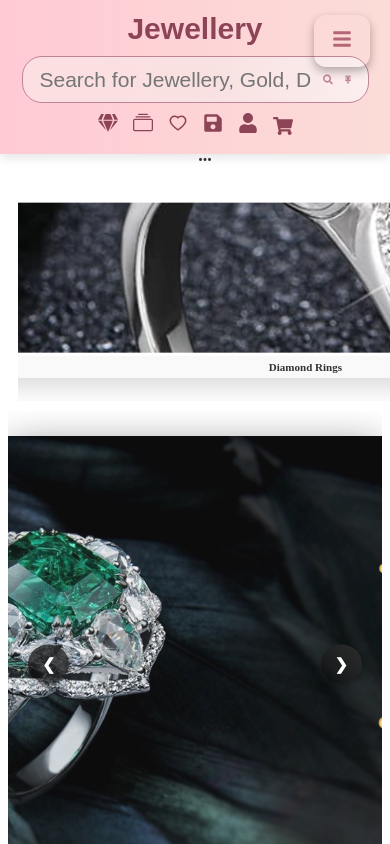
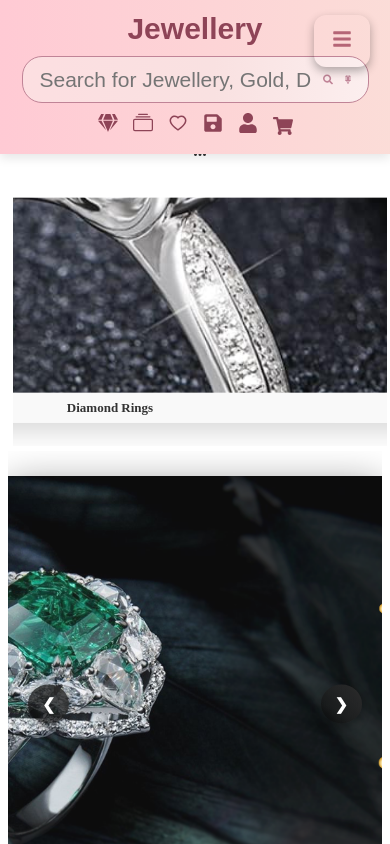
Before and after one commit to Nehasontakke123/ProjectNew1, a React (Vite) app: page / in a window 390 px wide. Shown: the top 844 px of the page. Built offline with nearby package versions, Linux system fonts and the light colour scheme; no server answers.

Commit message:
New Code

```diff
--- a/src/assets/css/JewelleryCategory.css
+++ b/src/assets/css/JewelleryCategory.css
@@ -156,42 +156,44 @@
 }
 
 /* Responsive Design */
+@media (max-width: 1024px) {
+    .jewellery-card {
+        width: 220px;
+    }
+    .jewellery-title {
+        font-size: 26px;
+    }
+    .jewellery-track {
+        animation: scroll 12s linear infinite;
+    }
+}
+
 @media (max-width: 768px) {
+    .jewellery-container {
+        padding: 10px;
+    }
     .jewellery-card {
-        width: 130px; /* Adjusted width for medium screens */
-        height: 180px; /* Adjusted height */
+        width: 180px;
     }
-
-    .jewellery-image {
-        height: 100px; /* Adjusted image height for medium screens */
+    .jewellery-title {
+        font-size: 22px;
     }
-
-    .jewellery-title {
-        font-size: 22px; /* Slightly reduced font size for better fit */
-    }
-
-    .jewellery-name {
-        font-size: 12px; /* Adjusted text size */
-        height: 25px; /* Adjusted height for better text fitting */
+    .jewellery-track {
+        animation: scroll 10s linear infinite;
     }
 }
 
 @media (max-width: 480px) {
+    .jewellery-container {
+        padding: 5px;
+    }
     .jewellery-card {
-        width: 100px; /* Adjusted width for small screens */
-        height: 150px; /* Adjusted height for small screens */
+        width: 150px;
     }
-
-    .jewellery-image {
-        height: 80px; /* Adjusted image height for small screens */
+    .jewellery-title {
+        font-size: 18px;
     }
-
-    .jewellery-title {
-        font-size: 18px; /* Reduced font size for small screens */
-    }
-
-    .jewellery-name {
-        font-size: 11px; /* Adjusted text size */
-        height: 22px; /* Adjusted height for better text fitting */
+    .jewellery-track {
+        animation: scroll 8s linear infinite;
     }
 }
```
